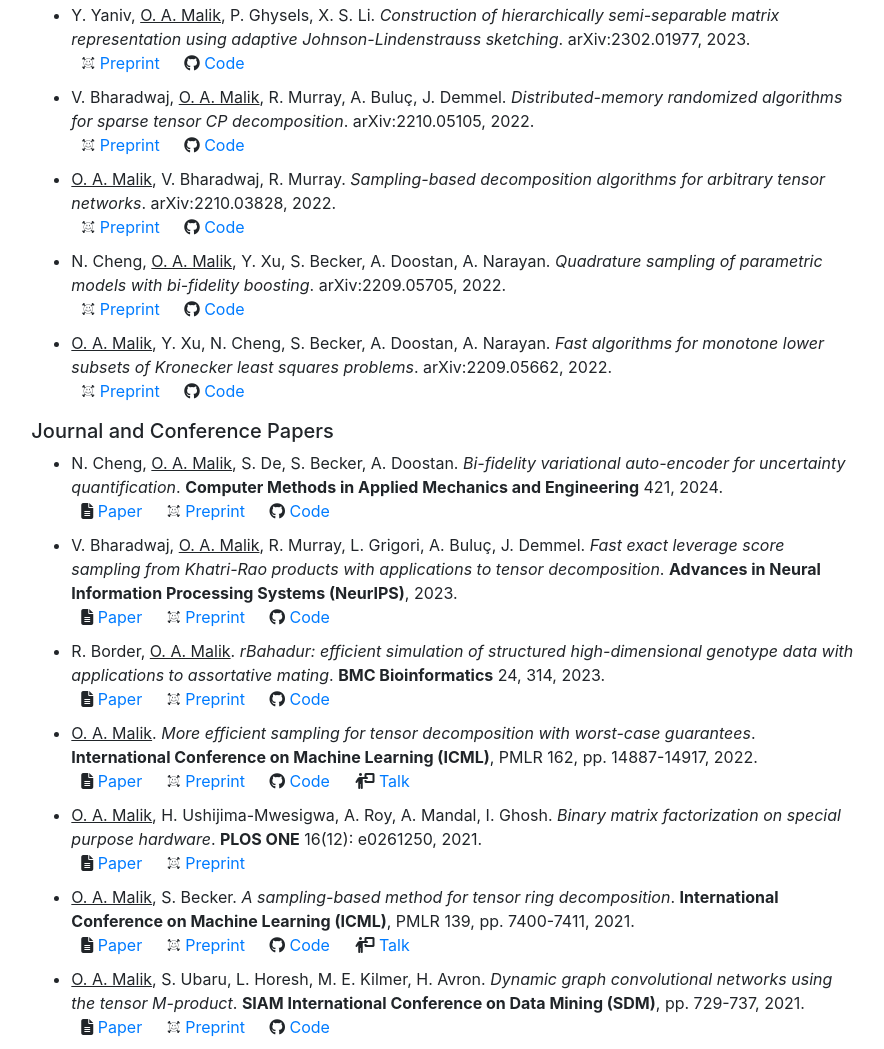
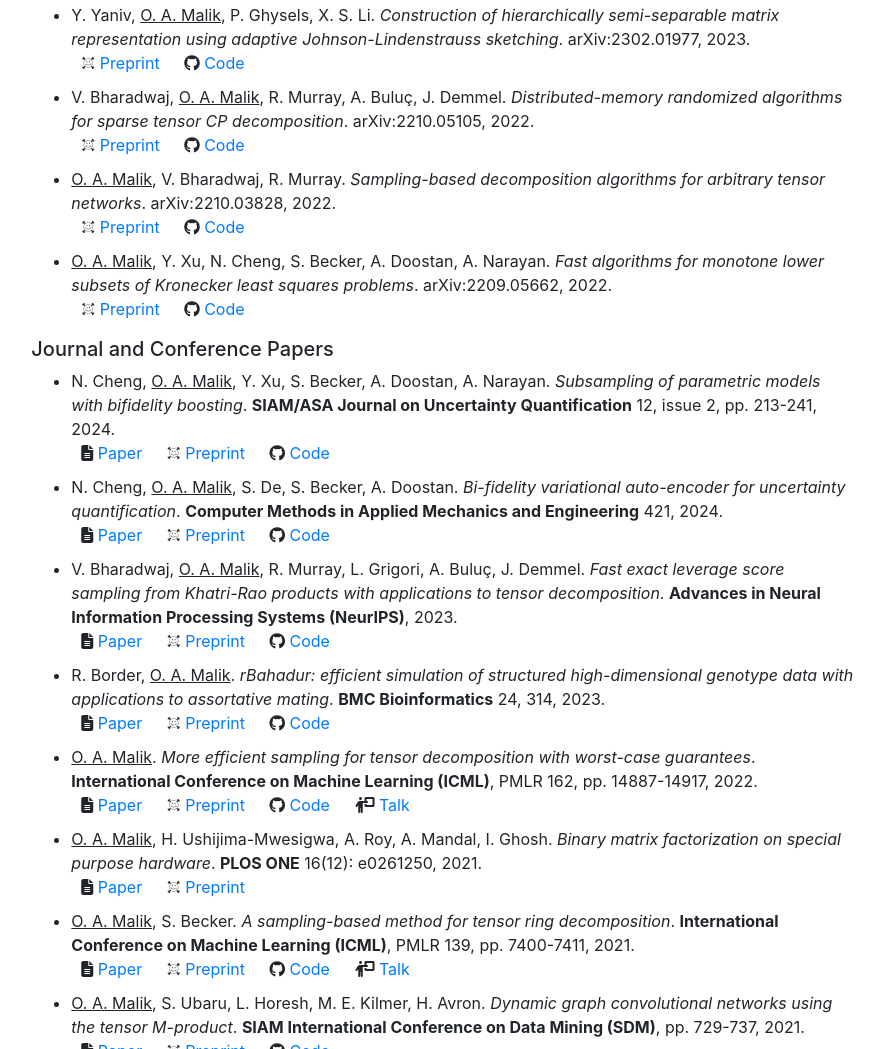
Before and after one commit to OsmanMalik/OsmanMalik.github.io, a plain HTML site: page index.html in a window 1280 px wide. Shown: the part 1115-2164 px from the top of the page, without its empty margins (197-1081 px from the left). Drawn offline with nearby package versions, Linux system fonts and the light colour scheme; files whose address does not match are found by name.

Commit message:
Update entry for recently published paper

```diff
--- a/index.html
+++ b/index.html
@@ -152,16 +152,6 @@
             </li>
 
             <li>
-              N. Cheng, <u>O. A. Malik</u>, Y. Xu, S. Becker, A. Doostan, A. Narayan.
-              <i>Quadrature sampling of parametric models with bi-fidelity boosting</i>.
-              arXiv:2209.05705, 2022.
-              <ul class="horizontal">
-                <li><i class="ai ai-arxiv ai-1x"></i> <a href="https://arxiv.org/abs/2209.05705">Preprint</a></li>
-                <li><i class="fab fa-github"></i> <a href="https://github.com/CU-UQ/BF-Boosted-Quadrature-Sampling">Code</a></li>
-              </ul>
-            </li>
-
-            <li>
               <u>O. A. Malik</u>, Y. Xu, N. Cheng, S. Becker, A. Doostan, A. Narayan.
               <i>Fast algorithms for monotone lower subsets of Kronecker least squares problems</i>.
               arXiv:2209.05662, 2022.
@@ -178,6 +168,17 @@
             Journal and Conference Papers
           </h5>
           <ul class="loose">
+
+            <li>
+              N. Cheng, <u>O. A. Malik</u>, Y. Xu, S. Becker, A. Doostan, A. Narayan.
+              <i>Subsampling of parametric models with bifidelity boosting</i>.
+              <b>SIAM/ASA Journal on Uncertainty Quantification</b> 12, issue 2, pp. 213-241, 2024.
+              <ul class="horizontal">
+                <li><i class="fas fa-file-alt"></i> <a href="https://doi.org/10.1137/22M1524989">Paper</a></li>
+                <li><i class="ai ai-arxiv ai-1x"></i> <a href="https://arxiv.org/abs/2209.05705">Preprint</a></li>
+                <li><i class="fab fa-github"></i> <a href="https://github.com/CU-UQ/BF-Boosted-Quadrature-Sampling">Code</a></li>
+              </ul>
+            </li>
 
             <li>
               N. Cheng, <u>O. A. Malik</u>, S. De, S. Becker, A. Doostan.
```
